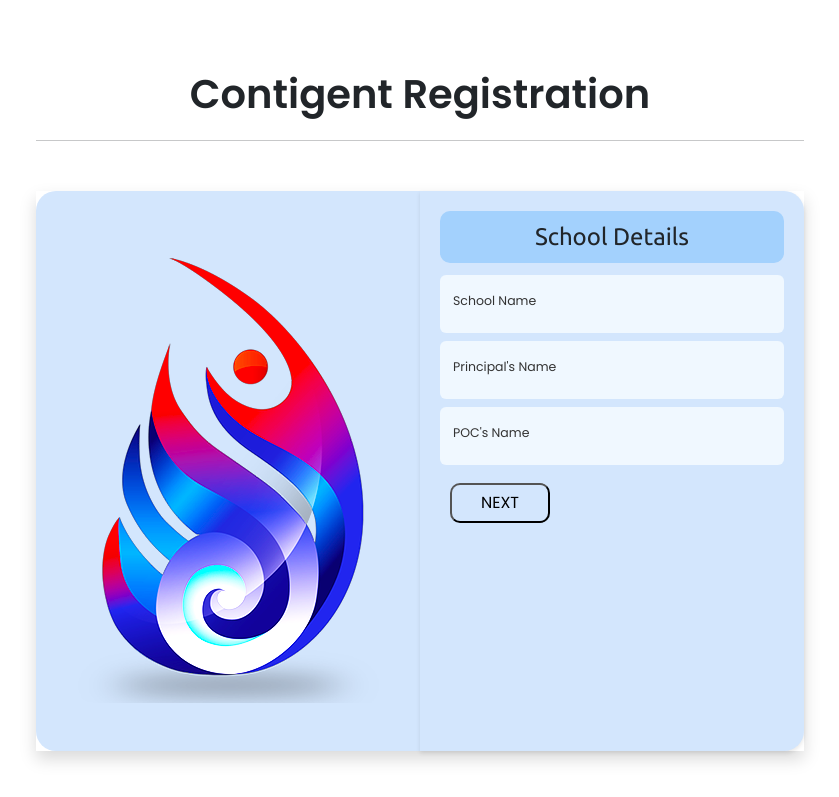
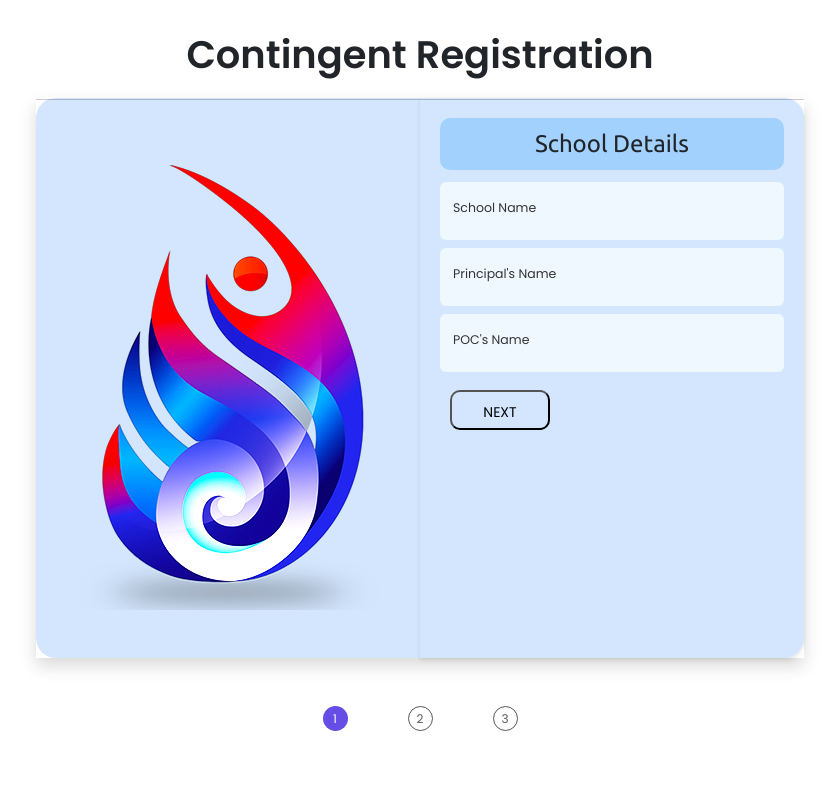
Before and after one commit to humayun-987/GuestRoomBookingSystem, a React (Create React App) app: page /contingentregister in a window 1280 px wide. Shown: the top 797 px of the page, without its empty margins (220-1059 px from the left). Built offline with nearby package versions, Linux system fonts and the light colour scheme.

Commit message:
inBetweenmergeprashant

```diff
--- a/src/comp/RegistrationPortal/ContigentRegistration.jsx
+++ b/src/comp/RegistrationPortal/ContigentRegistration.jsx
@@ -83,7 +83,7 @@ const ContingentRegistrationForm = () => {
           <Toaster toastOptions={{ duration: 4000 }} />
           <div id="indHead">
             <div id="individualHead">
-              <p>Contigent Registration</p>
+              <p>Contingent Registration</p>
               <hr className="indHr" />
             </div>
           </div>
@@ -101,7 +101,7 @@ const ContingentRegistrationForm = () => {
           <Toaster toastOptions={{ duration: 4000 }} />
           <div id="indHead">
             <div id="individualHead">
-              <p>Contigent Registration</p>
+              <p>Contingent Registration</p>
               <hr className="indHr" />
             </div>
           </div>
@@ -120,7 +120,7 @@ const ContingentRegistrationForm = () => {
           <Toaster toastOptions={{ duration: 4000 }} />
           <div id="indHead">
             <div id="individualHead">
-              <p>Contigent Registration</p>
+              <p>Contingent Registration</p>
               <hr className="indHr" />
             </div>
           </div>
@@ -233,7 +233,7 @@ const SchoolDetails = ({ nextStep, handleFormData, values, page }) => {
                     </div>
 
                     <button
-                      className="text-uppercase button"
+                      className="text-uppercase button-reg"
                       onClick={submitFormData}
                       id="next"
                     >
@@ -411,14 +411,14 @@ const ContactDetails = ({
                       </label>
                     </div>
                     <button
-                      className="text-uppercase button"
+                      className="text-uppercase button-reg"
                       onClick={prevStep}
                       id="prev"
                     >
                       Prev
                     </button>
                     <button
-                      className="text-uppercase button"
+                      className="text-uppercase button-reg"
                       onClick={submitFormData}
                       id="next"
                     >
@@ -589,14 +589,14 @@ const SchoolAddress = ({
                     </div>
 
                     <button
-                      className="text-uppercase button"
+                      className="text-uppercase button-reg"
                       onClick={prevStep}
                       id="prev"
                     >
                       Prev
                     </button>
                     <button
-                      className="text-uppercase button"
+                      className="text-uppercase button-reg"
                       onClick={submitFormData}
                       id="next"
                     >
--- a/src/comp/RegistrationPortal/IndividualRegistration.jsx
+++ b/src/comp/RegistrationPortal/IndividualRegistration.jsx
@@ -285,7 +285,7 @@ const PersonalDetails = ({ nextStep, handleFormData, values, page }) => {
                       </label>
                     </div>
                     <button
-                      className="text-uppercase button"
+                      className="text-uppercase button-reg"
                       onClick={submitFormData}
                       id="next"
                     >
@@ -515,14 +515,14 @@ const ContactDetails = ({
                       </label>
                     </div>
                     <button
-                      className="text-uppercase button"
+                      className="text-uppercase button-reg"
                       onClick={prevStep}
                       id="prev"
                     >
                       Prev
                     </button>
                     <button
-                      className="text-uppercase button"
+                      className="text-uppercase button-reg"
                       onClick={submitFormData}
                       id="next"
                     >
--- a/src/comp/RegistrationPortal/RegistriationPortal.css
+++ b/src/comp/RegistrationPortal/RegistriationPortal.css
@@ -42,16 +42,7 @@
     background-color: #0056b3;
   }
 
-  form {
-    display: flex;
-    flex-direction: column;
-    max-width: 700px;
-    margin: 60px auto;
-    padding: 20px;
-    background-color: #fff;
-    border-radius: 8px;
-    box-shadow: 0 2px 4px rgba(0, 0, 0, 0.1);
-  }
+
 
   label {
     margin-bottom: 10px;
--- a/src/comp/RegistrationPortal/individual.css
+++ b/src/comp/RegistrationPortal/individual.css
@@ -27,9 +27,9 @@
 #individualHead{
   text-align: center;
   font-weight: 600;
-  font-size: 2.5rem !important;
-  margin-top: 5%;
-  margin-bottom: -5%;
+  font-size: 2.4rem !important;
+  margin-top: 2%;
+  margin-bottom: -10%;
   font-family: 'Ubuntu', sans-serif;
   width: 60vw;
 }
@@ -85,6 +85,7 @@
   border: transparent;
   width: 100%;
   font-size: 12.5px;
+  padding: 1rem 0.75rem;
 }
 .input {
   font-size: 12.5px;
@@ -120,14 +121,27 @@
   background-color: rgb(211, 230, 253);
 }
 
-.button {
+.button-reg {
+  text-align: center;
+  height: 40px;
+  width: 100px;
+  float: left;
+  margin: 10px;
+  padding: 10px 20px;
+  border-radius: 10px;
+  font-size: 14px;
+  cursor: pointer;
   background-color: rgb(211, 230, 253);
-  height: 40px;
-  text-align: center;
-  width: 100px;
-  border-radius: 10px;
-  margin: 10px;
-  float: left;
+}
+form {
+  display: flex;
+  flex-direction: column;
+  max-width: 700px;
+  margin: 60px auto;
+  padding: 20px;
+  background-color: #fff;
+  border-radius: 8px;
+  box-shadow: 0 2px 4px rgba(0, 0, 0, 0.1);
 }
 
 .form {
@@ -176,7 +190,7 @@
   #individualHead{
     font-size: 1.5rem !important;
     margin-top: 2.5%;
-    margin-bottom: -10%;
+    margin-bottom: -16%;
   }
 
 
```
